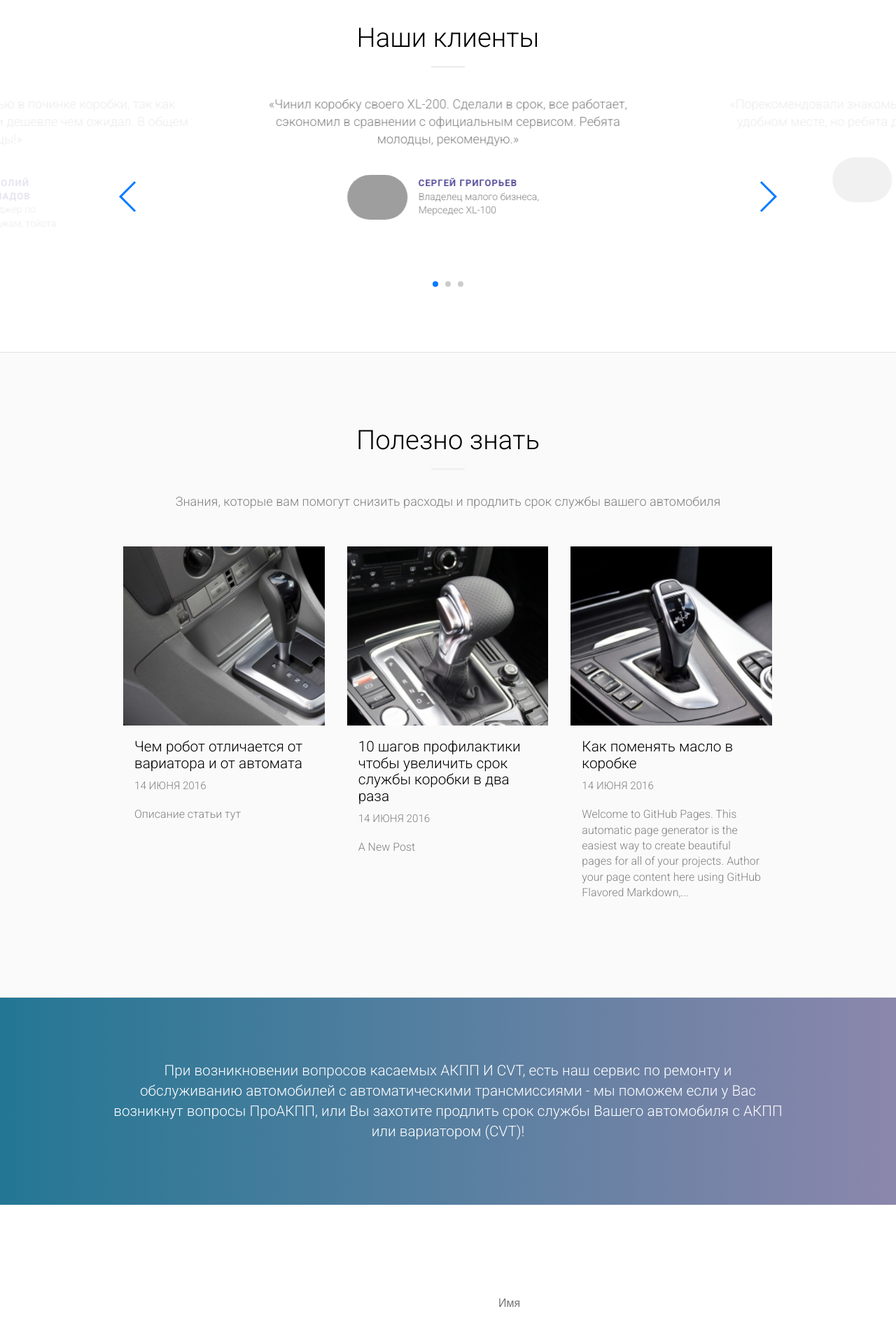
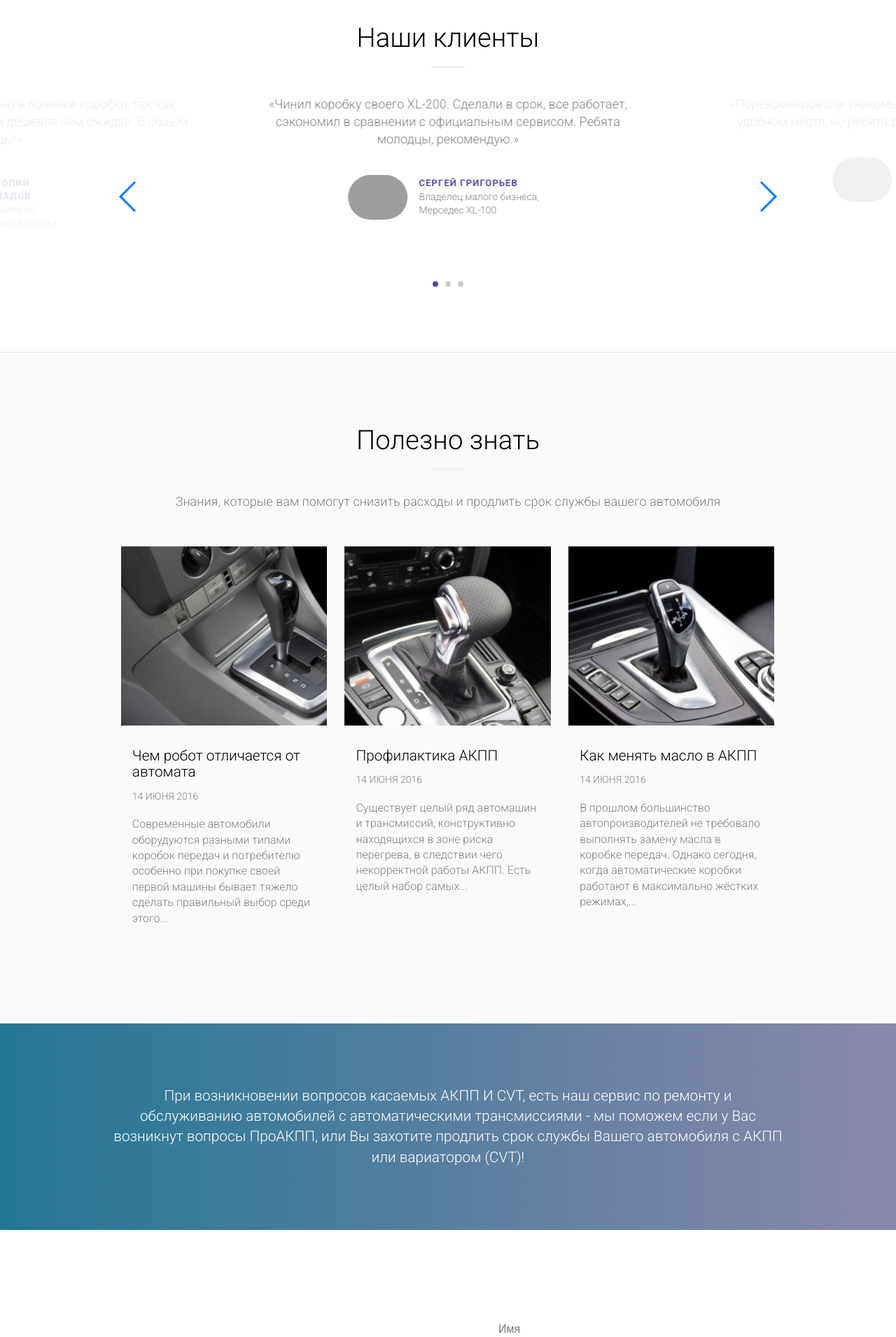
Before and after one commit to web-being/proakpp, a Jekyll site: the page built from index.html, in a window 1280 px wide. Shown: the part 3514-5425 px from the top of the page at 70% size. Built offline with Jekyll 4.4.1, drawn with Linux system fonts in a browser that asks for light colours; some of the changed lines change nothing that is shown; grey boxes are pictures that could not be loaded.

Commit message:
Normalize colors

```diff
--- a/_includes/articles.html
+++ b/_includes/articles.html
@@ -23,7 +23,7 @@
 					{{ post.date | date: "%Y" }}
 				</time>
 				<div class="section-article-excerpt">
-					{{ post.excerpt | strip_html | truncatewords: 30 }}
+					{{ post.excerpt | strip_html | truncatewords: 22 }}
 				</div>
 			</article>{% endfor %}
 		</div>
--- /dev/null
+++ b/_posts/2016-06-14-change-oil.md
@@ -0,0 +1,56 @@
+---
+title: Как менять масло в АКПП
+image: assets/handle-1.jpg
+comments: true
+---
+
+В прошлом большинство автопроизводителей не требовало выполнять замену масла в коробке передач. Однако сегодня, когда автоматические коробки работают в максимально жёстких режимах, большинство крупнейших автопроизводителей рекомендуют выполнять замену масла в коробке каждые 50 – 60 тысяч километров пробега.
+
+Существует три основных способа заменить масло в АКПП.
+
+## 1. Традиционный способ
+
+Частичная замена масла, его освежение. Откручивается сливная пробка в картере АКПП (внизу), сливается столько масла, сколько может вытечь, и заливается столько же (или больше/меньше - уровень проверяется по щупу). При этом меняется 30-40% масла. Ничего кардинального в АКПП при этом не присходит - новое масло просто смешивается со старым. Если нужно поменять более 30-40% масла или все масло полностью, процедуру частичной замены рекомендуется повторить несколько раз (3-5) через каждые несколько сотен километров пробега.
+
+### Плюсы:
+
+* все можно проделать самостоятельно, не заезжая на СТО и не прибегая к посторонней помощи;
+* расходуется небольшое количество масла (при одной замене);
+* промывается фильтр и поддон; по отложениям на поддоне можно проанализировать работу АКПП и предотвратить серьезные поломки;
+* меньше риск вымыть в АКПП "полезные" отложения и следовательно, меньше риск нарушить работу коробки.
+
+### Минусы:
+
+* для полной замены АТФ нужно менять ее несколько раз, что приводит к ее большому суммарному расходу;
+* полностью АТФ вы все равно не поменяете.
+
+## 2. Полная замена масла в АКПП на СТО с применением специальной аппаратуры
+
+На многих СТО сейчас установлены аппараты (в основном фирмы Wynns), с помощью которых масло в АКПП меняется методом продавливания. Новое масло вытесняется старым, что позволяет говорить о его полной замене. Делается это по такому алгоритму: через радиатор охлаждения коробки к АКПП подсоединяются трубки аппарата, заводится двигатель, старое масло сливается, новое заливается. Через специальное окошко можно визуально контролировать цвет АТФ - как только он достигнет нужной окраски, процедура прекращается. На такую замену уходит порядка 10-12 литров АТФ. Стоимость такой процедуры во Владивостоке составляет порядка 200-400 рублей за саму работу плюс стоимость АТФ. Вам также могут предложить применить промывку.
+
+### Плюсы:
+
+* обман с количеством залитой в вашу машину АТФ отпадает - вы контролируете весь процесс и сами видите, сколько АТФ вошло в АКПП;
+* полная замена масла в АКПП очень существенно влияет на расход бензина в сторону уменьшения, так как сильно снижаются потери в гидротрансформаторе. Кроме этого, зачастую "резвее" становится сама АКПП;
+* вы доверятесь профессионалам.
+
+### Минусы:
+
+* на СТО вам дадут гарантию на свою работу, но не дадут гарантию на нормальную работу АКПП после этого. Это связано с тем, что при полной замене масла "полезные" отложения вымываются со всеми вытекающими из этого последствиями - вплоть до поломки АКПП. Впрочем, это актуально только для машин с большим пробегом, а не для свежих машин;
+* аппаратура для такой процедуры есть еще не во всех городах, то есть этот способ доступен не каждому автомобилисту;
+* стоит это, конечно, дороже, чем просто освежение масла.
+
+## 3. Полная замена масла в АКПП своими силами
+
+Для тех, кто не хочет переплачивать представителям автосервиса и уверен в своих силах. Оговоримся сразу: нижеперечисленные методы замены масла в АКПП взяты с форума и их действенность остается целиком и полностью на совести тех, кто описал их в нашем форуме :)
+
+Итак, метод в общих чертах таков: прогреть АКПП, проехав около 5 км, заехать на яму, и, заглушив двигатель, открутить сливную пробку на поддоне АКПП. Слить максимальное количество масла. После чего очень аккуратно открутить поддон - в нем остается еще довольно большое количество масла, и при неосторожном движении вы можете вылить его на себя. Аккуратно снять фильтр (выльется еще некоторое количество масла), промыть фильтр (бензином или сольвентом, продуть), промыть поддон от налета, затем поставить обратно фильтр, прокладку, поддон. Затем залить в отверстие щупа столько же АТФ, сколько вылилось в результате предыдущих операций (или даже чуть больше). После этого необходимо отсоединить маслоотводящие трубки от радиатора охлаждения, надеть на каналы для масла шланги, которые опускаются в емкость подходящего для слива АТФ размера (кто-то использует банки из-под Dexron, кто-то бутылки из-под Кока-Колы - дело вкуса :)). Заводится двигатель и через несколько секунд из шланга польется масло. Как только вытекающее масло приобретет цвет свежего (то есть фактически новое масло вытеснит старое), глушите двигатель (для этого лучше использовать напарника). Снимайте шланги и присоединяйте трубки обратно. Остается только проверить уровень АТФ по холодным меткам и по горячим (после того, как прокатитесь в спокойном режиме несколько километров).
+
+### Плюсы:
+
+* масла для замены уходит примерно столько же, сколько в случае замены на СТО (или даже меньше);
+* обходится это, естественно, дешевле.
+
+### Минусы:
+
+* все те минусы, которыми обладает самостоятельное вмешательство в работу узлов автомобиля.
--- a/_posts/2016-06-14-first-post.md
+++ /dev/null
@@ -1,20 +0,0 @@
----
-title: Как поменять масло в коробке
-image: assets/handle-1.jpg
-comments: true
----
-
-### Welcome to GitHub Pages.
-This automatic page generator is the easiest way to create beautiful pages for all of your projects. Author your page content here [using GitHub Flavored Markdown](https://guides.github.com/features/mastering-markdown/), select a template crafted by a designer, and publish. After your page is generated, you can check out the new `gh-pages` branch locally. If you’re using GitHub Desktop, simply sync your repository and you’ll see the new branch.
-
-### Designer Templates
-We’ve crafted some handsome templates for you to use. Go ahead and click 'Continue to layouts' to browse through them. You can easily go back to edit your page before publishing. After publishing your page, you can revisit the page generator and switch to another theme. Your Page content will be preserved.
-
-### Creating pages manually
-If you prefer to not use the automatic generator, push a branch named `gh-pages` to your repository to create a page manually. In addition to supporting regular HTML content, GitHub Pages support Jekyll, a simple, blog aware static site generator. Jekyll makes it easy to create site-wide headers and footers without having to copy them across every page. It also offers intelligent blog support and other advanced templating features.
-
-### Authors and Contributors
-You can @mention a GitHub username to generate a link to their profile. The resulting `<a>` element will link to the contributor’s GitHub Profile. For example: In 2007, Chris Wanstrath (@defunkt), PJ Hyett (@pjhyett), and Tom Preston-Werner (@mojombo) founded GitHub.
-
-### Support or Contact
-Having trouble with Pages? Check out our [documentation](https://help.github.com/pages) or [contact support](https://github.com/contact) and we’ll help you sort it out.
--- a/_posts/2016-06-14-new-post.md
+++ /dev/null
@@ -1,10 +0,0 @@
----
-published: true
-title: 10 шагов профилактики чтобы увеличить срок службы коробки в два раза
-image: assets/handle-2.jpg
-comments: true
----
-
-## A New Post
-
-Enter text in [Markdown](http://daringfireball.net/projects/markdown/). Use the toolbar above, or click the **?** button for formatting help.
--- /dev/null
+++ b/_posts/2016-06-14-prevention.md
@@ -0,0 +1,16 @@
+---
+published: true
+title: Профилактика АКПП
+image: assets/handle-2.jpg
+comments: true
+---
+
+Существует целый ряд автомашин и трансмиссий, конструктивно находящихся в зоне риска перегрева, в следствии чего некорректной работы АКПП. Есть целый набор самых необходимых сервисных операций, отсутствующих в перечне выполняемых работ многих техцентров. Причина тому — недостаточное знание вопроса, слабая техническая подготовка, нежелание тратить лишние средства на оборудование. Но именно отсутствие этих услуг зачастую не даёт возможности провести действительно полноценное обслуживание АКПП автомобиля ( в данном случае замена масла в коробках Jatco автомобилей марки Ниссан и Инфинити.)
+
+Недостаточное охлаждение масла значительно сокращает срок эксплуатации АКПП и приводит к преждевременному выходу из строя автоматической коробки передач.
+Подавляющее большинство преждевременных капремонтов 7-ми ступенчатых АКПП — из-за перегрева масла.
+
+Прогресс привел к тому, что нормальная температура охлаждающей жидкости двигателя повысилась до 120-130 градусов, а сами жидкости ATF стали полностью синтетическими с повышенной "температурой вспышки". Но если масло уже выдерживает повышенную температуру, то для самой АКПП каждые 10 градусов повышения рабочей температуры сокращают жизнь многих элементов (фрикционов, электрооборудования, проводов, резины) на несколько лет.
+При достижении температуры масла 140 градусов, кроме проблемы задубевших резиновых уплотнителей, начинаются процессы обугливания фрикционов . И даже современные "несменяемые" синтетические масла могут лишь немного отсрочить, но не отменить преждевременную смерть фрикционной накладки, нагревающейся в определенные моменты до 300-400 градусов.
+
+Кроме того охлаждающая способность масла значительно уменьшается с увеличением его вязкости и взвеси фрикционной пыли в масле. Вот почему главным способом продления жизни АКПП считается — полная своевременная замена масла с чисткой поддона и фильтрующего элемента !
--- /dev/null
+++ b/_posts/2016-06-14-robot-automat-difference.md
@@ -0,0 +1,48 @@
+---
+published: true
+title: Чем робот отличается от автомата
+image: assets/handle-3.jpg
+comments: true
+---
+
+Современные автомобили оборудуются разными типами коробок передач и потребителю особенно при покупке своей первой машины бывает тяжело сделать правильный выбор среди этого разнообразия трансмиссий.
+
+Поэтому в этой статье попробуем понять, чем отличается коробка автомат от робота, именно этот вопрос волнует многих будущих автовладельцев.
+
+## Отличие робота от автомата
+
+_Коробка автомат._ Как вы знаете, в состав автоматической коробки передач входят два основных узла — это гидротрансформатор и редуктор. Гидротрансформатор обеспечивает плавное и безрывковое переключение передач, по сути, он работает вместо сцепления, которое есть на машинах с механической коробкой передач.
+
+Редуктор автомата состоит из определённого набора шестерёнок, они находятся в зацеплении и образуют несколько ступеней: 4, 5, 6 и даже 8.
+
+Из-за особенностей конструкции, автоматическая коробка передач исходя от оборотов мотора и нагнетания масляного давления сама переключает ступени (скорости), без вмешательства водителя. Благодаря такому переключению скоростей, электроника используется по минимуму.
+
+_КПП робот что это?_ Если сказать просто, то на механическую коробку передач поставили блок управления, который состоит из гидропривода и сервопривода (электронный узел). Вот этот блок, без вмешательства человека, заведуют сцеплением и переключением передач.
+
+Принцип работы робота как у механики, только всё происходит автоматически — гидравлика с электронным управлением всё сделает сама.
+
+## Плюсы и минусы автомата и робота
+
+Чтобы лучше понять, чем отличается автоматическая коробка передач от роботизированной, давайте рассмотрим их эксплуатационные характеристики.
+
+_1._ АКПП значительно снизила нагрузку на водителя при управлении автомобилем, особенно это заметно при движении в городских условиях. Современные автоматические коробки передач (адаптивные) способны даже подстраиваться под каждого водителя, под его стиль езды. Также, автомату свойственно мягкое и незаметное переключение скоростей.
+
+Есть у автоматической коробки передач и минусы — это повышенный расход топлива, особенно в городе и ремонт автомата, который иногда случается, выльется в приличную сумму.
+
+_2._ Робот относится к механике, значит обслуживание и ремонт будет дешевле, чем у автомата. Расход топлива у автомобиля с коробкой роботом приравнивается к МКПП, а в условиях города даже ниже, что не может не радовать. Ещё, роботы кушают масла по меньше, чем автоматы.
+
+Роботы передают крутящий момент от мотора к колёсам автомобиля без существенных потерь, чего не скажешь об автомате. Большой плюс роботизированной коробки в том, что она поддерживает ручное переключение скоростей, чего нет у многих автоматов.
+
+Есть у робота и минусы — это медленное переключение скоростей и толчки с рывками в работе коробки, это случается довольно часто, если водитель очень сильно давит на педаль газа. Также, в городской черте во время стоянок необходимо рычаг селектора ставить в положение «нейтраль».
+
+А зачем так делать, можете узнать в этом видео, где рассказано о коробке робот.
+
+### Подведём итоги, чем отличается автомат от робота:
+
+* робот — это механическая коробка передач с блоком управления, автомату присуща своя конструкция;
+* при переключениях передач автомат выигрывает у робота по скорости и плавности переключений;
+* у робота есть ручное переключение, а у многих автоматов подобная функция отсутствует;
+* коробка робот потребляет топлива и масла меньше, чем автомат;
+* обслуживание и ремонт роботизированной коробки дешевле, чем автоматической коробки.
+
+_Заключение._ Моё мнение: робот — это тёмная лошадка, от которой можно ожидать неприятных сюрпризов. Я выбираю автомат, он изучен и предсказуем в работе, тем более, новые автоматические коробки с большим набором передач приближаются уже по расходу топлива к механике и также, эти автоматы могут подстраиваться под каждого водителя.
--- a/_posts/2016-06-14-third-post.md
+++ /dev/null
@@ -1,8 +0,0 @@
----
-published: true
-title: Чем робот отличается от вариатора и от автомата
-image: assets/handle-3.jpg
-comments: true
----
-
-Описание статьи тут
--- a/assets/index.css
+++ b/assets/index.css
@@ -612,10 +612,10 @@
 .section-feature > i {
 	font-size: 2.8rem;
 	line-height: 4.8rem;
-	color: #554D99;
+	color: rgb(85, 77, 153);
 }
 .section-feature-title {
-	color: #554D99;
+	color: rgb(85, 77, 153);
 	font-size: 1.3rem;
 	font-weight: 200;
 }
@@ -682,12 +682,12 @@
 	font-weight: 900;
 	margin-top: .2rem;
 	font-size: .82rem;
-	color: #554D99;
+	color: rgb(85, 77, 153);
 	text-transform: uppercase;
 	letter-spacing: .15ex;
 }
 .section-testimonial-bio {
-	font-size: .88rem;
+	font-size: .875rem;
 	color: gray;
 }
 
@@ -706,7 +706,9 @@
 .section--testimonials {
 	overflow: hidden;
 }
-
+.section-testimonials .swiper-pagination-bullet-active {
+	background-color: rgb(85, 77, 153);
+}
 
 .section-articles {
 	margin-top: 3.2rem;
@@ -716,7 +718,7 @@
 	display: inline-block;
 	width: 33.3%;
 	vertical-align: top;
-	padding: 0 1rem 3.2rem;
+	padding: 0 .8rem 3.2rem;
 }
 
 @media (max-width: 960px) {
@@ -746,14 +748,14 @@
 }
 
 .section-article-title {
-	margin: 1.2rem 1rem .6rem;
+	margin: 2rem 1rem .8rem;
 }
 
 .section-article-date {
 	display: block;
-	margin: .6rem 1rem;
+	margin: .8rem 1rem;
 	text-transform: uppercase;
-	font-size: .95rem;
+	font-size: .875rem;
 }
 
 .section-article-excerpt {
@@ -768,12 +770,16 @@
 	min-height: 32rem;
 	position: relative;
 }
+.section-map-content {
+	padding: .4rem;
+}
 .section-map {
 	width: 100%;
 	height: 100%;
 }
 .section-map-title {
 	font-weight: 200;
+	font-size: 1.6rem;
 	margin: .5rem 0;
 }
 .section-map-title strong {
```
